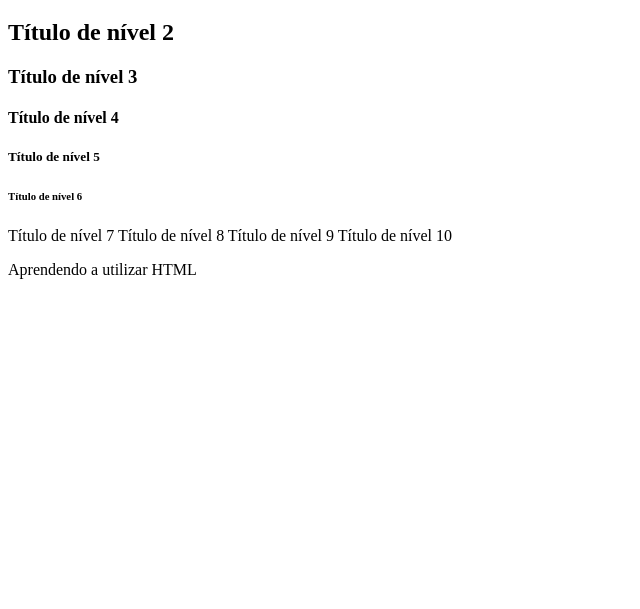
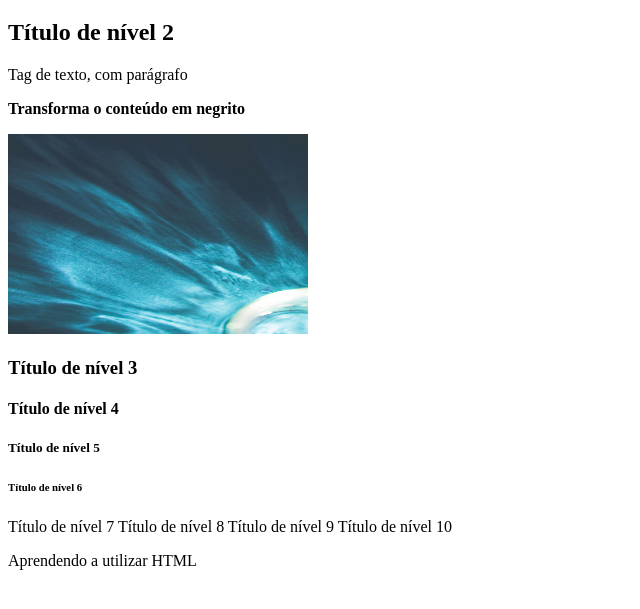
Before and after one commit to FelipeBalmeida/HTML, a plain HTML site: page index.html in a window 1280 px wide. Shown: the part 61-670 px from the top of the page, without its empty margins (0-640 px from the left). Drawn offline with Linux system fonts and the light colour scheme.

Commit message:
index/v1.2
-Alterações no texto.
-Adicionado imagem de teste.

```diff
--- a/index.html
+++ b/index.html
@@ -9,6 +9,14 @@
 <body>
 <h1>Minha primeira página WEB</h1>
 <h2>Título de nível 2</h2>
+
+<p>Tag de texto, com parágrafo</p>
+<b>Transforma o conteúdo em negrito</b>
+<p></p>
+<img src="imagens/teste.jpg"
+ alt="teste de tag" width="300" height="200"> <!--tag para inclusão de imagem-->
+<footer></footer> <!--insere um rodapé-->
+
 <h3>Título de nível 3</h3>
 <h4>Título de nível 4</h4>
 <h5>Título de nível 5</h5>
```
Also changed, not shown: imagens/teste.jpg (added).
